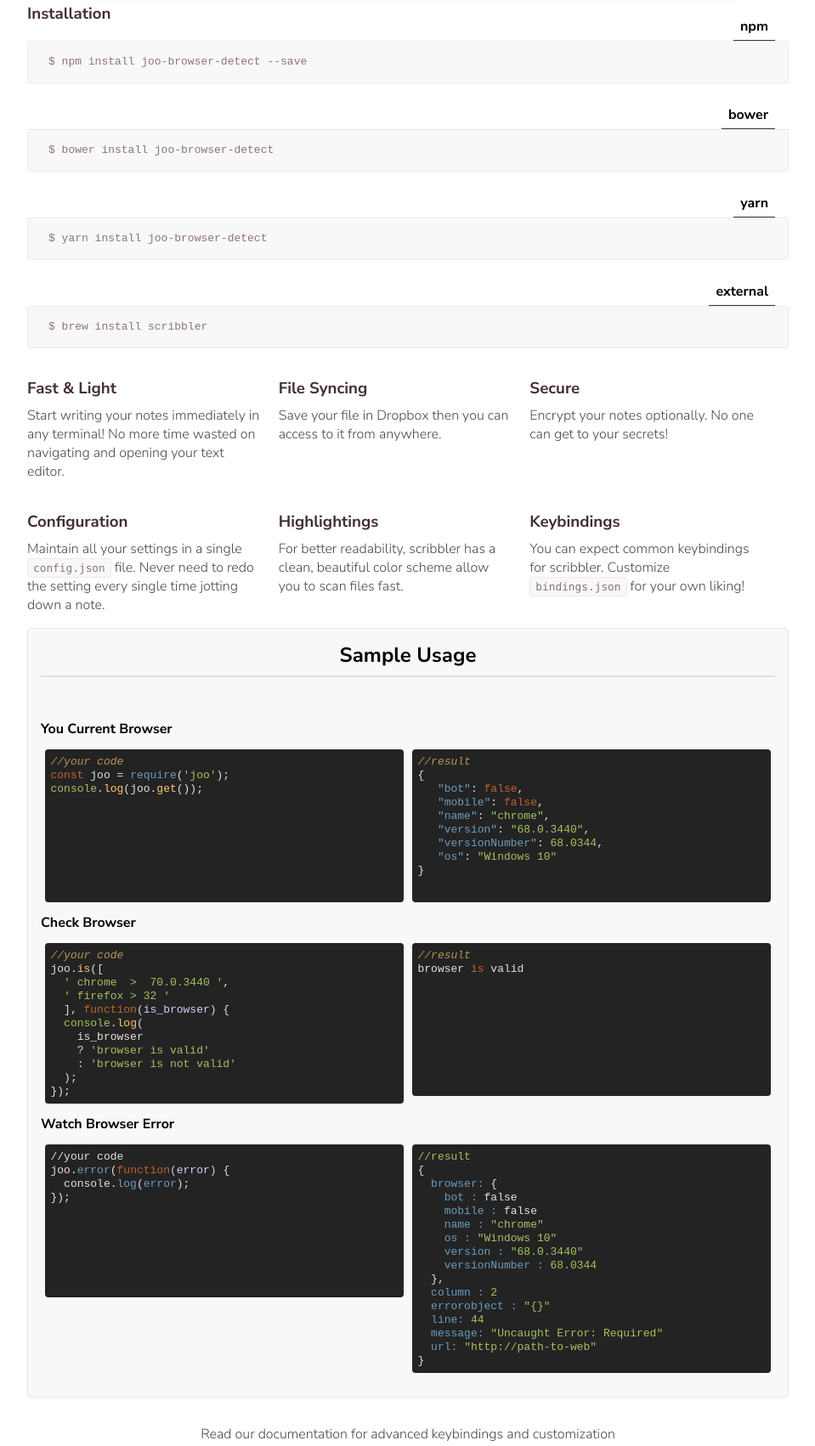
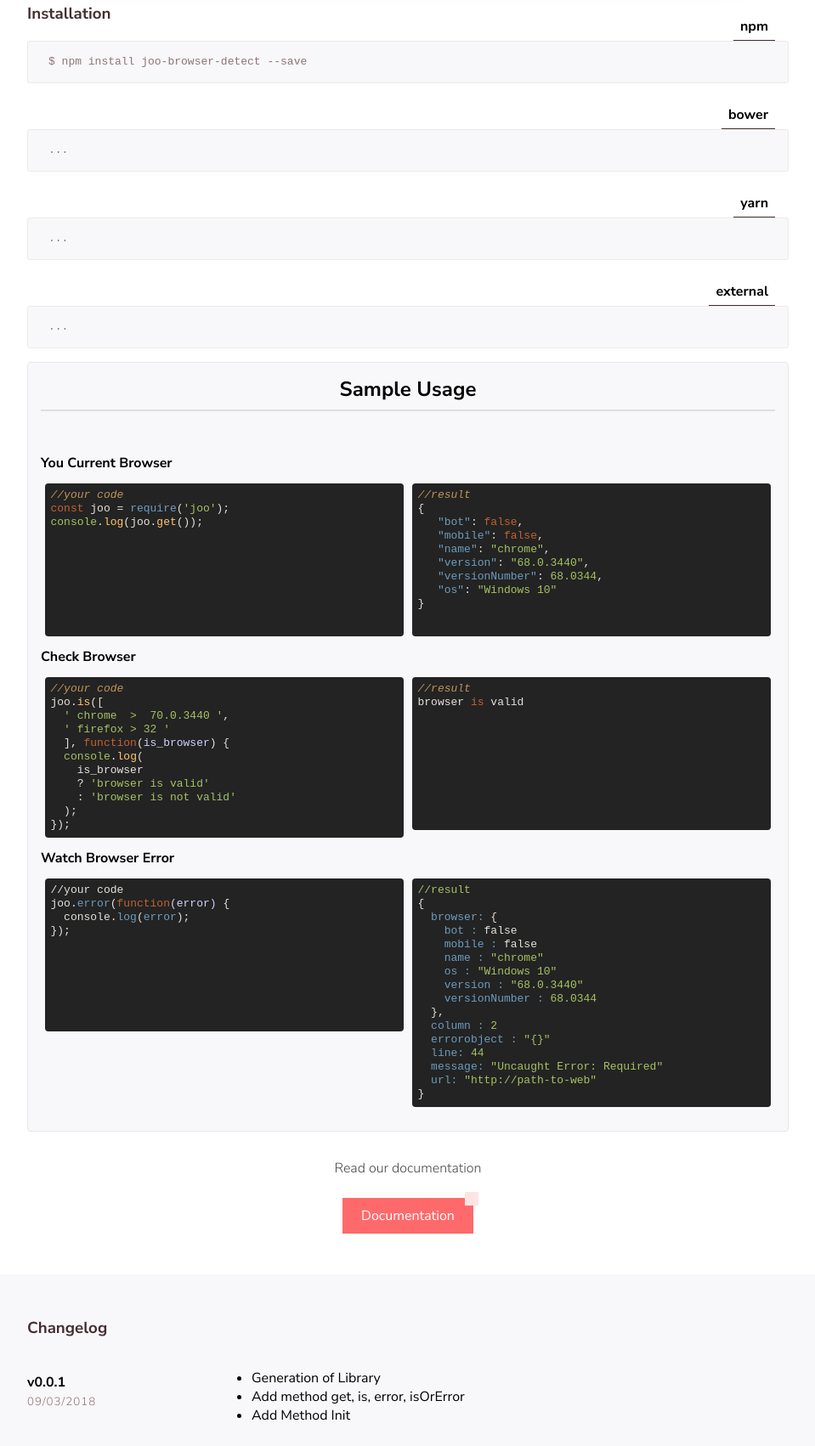
Before and after one commit to shayanypn/joo-browser-detect, a website built with webpack: page deploy/index.html in a window 1280 px wide. Shown: the part 581-2283 px from the top of the page at 85% size, without its empty margins (160-1119 px from the left). Built offline with nearby package versions, Linux system fonts and the light colour scheme.

Commit message:
modify deploy

```diff
--- a/deploy/index.html
+++ b/deploy/index.html
@@ -48,7 +48,7 @@
             <li class="tab active" data-tab="bower">bower</li>
           </ul>
           <pre class="nohighlight code">
-            <code class="tab__pane active bower">$  bower install joo-browser-detect</code>
+            <code class="tab__pane active bower">...</code>
           </pre>
         </div>
         <br />
@@ -57,7 +57,7 @@
             <li class="tab active" data-tab="yarn">yarn</li>
           </ul>
           <pre class="nohighlight code">
-            <code class="tab__pane active yarn">$  yarn install joo-browser-detect</code>
+            <code class="tab__pane active yarn">...</code>
           </pre>
         </div>
         <br />
@@ -66,10 +66,11 @@
             <li class="tab active" data-tab="external">external</li>
           </ul>
           <pre class="nohighlight code">
-            <code class="tab__pane active external">$  brew install scribbler</code>
+            <code class="tab__pane active external">...</code>
           </pre>
         </div>
       </div>
+      <!--
       <div class="feature">
         <div class="feature__item">
           <h3 class="section__title">Fast & Light</h3>
@@ -96,7 +97,7 @@
           <p>You can expect common keybindings for scribbler. Customize <span class="code code--inline">bindings.json</span> for your own liking! </p>
         </div>
       </div>
-
+      -->
       <div class="samples">
           <h2>Sample Usage</h2>
           <hr>
@@ -171,8 +172,8 @@
 
       </div>
       <div class="callout">
-        <p>Read our documentation for advanced keybindings and customization</p>
-        <a href="doc.html" class="button--primary">Documentation</a>
+        <p>Read our documentation</p>
+        <a href="./doc.html" class="button--primary">Documentation</a>
       </div>
     </div>
     <div class="changelog">
```
